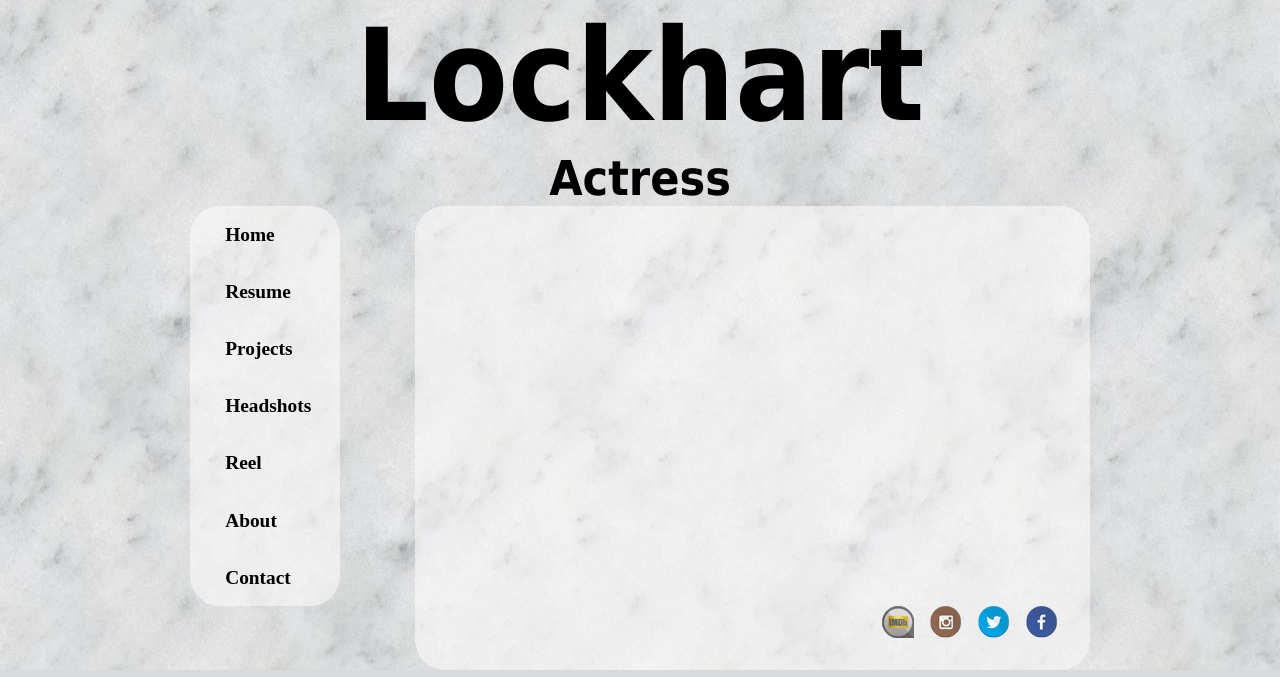
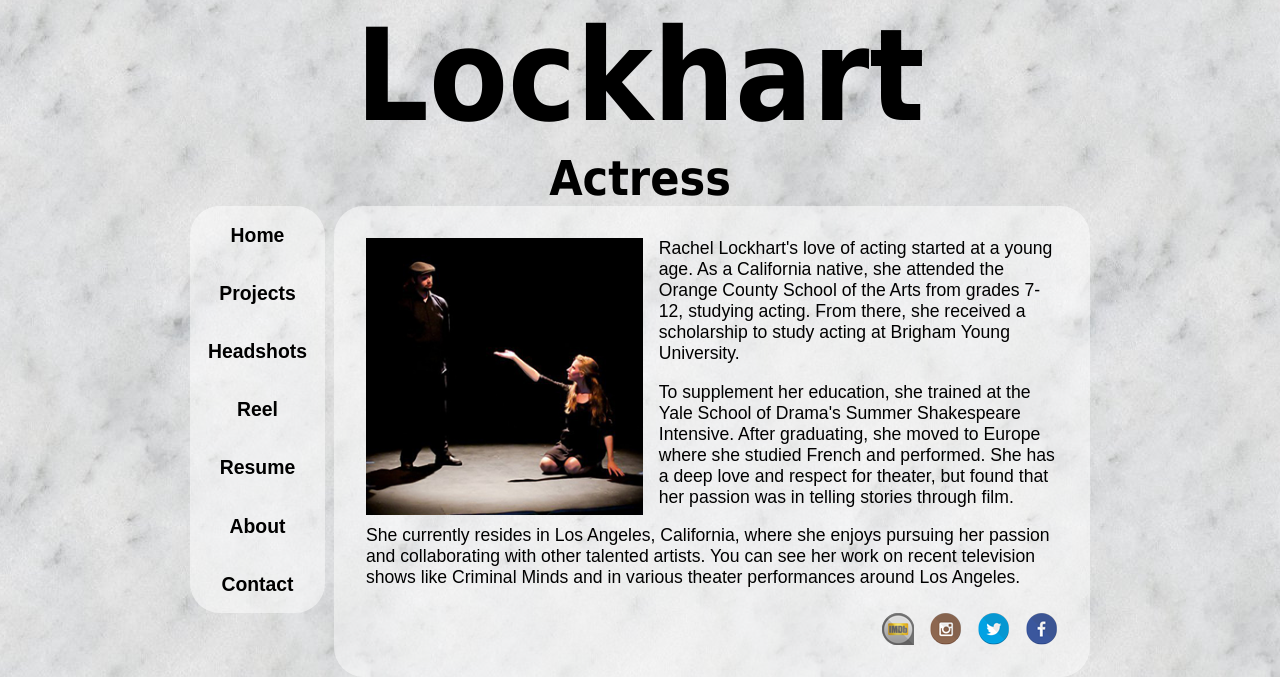
Before and after one commit to Adonias1/CECS470Project, a PHP site: page /about.php in a window 1280 px wide. Shown: the part 148-825 px from the top of the page. Run offline with PHP 8.4, Linux system fonts and the light colour scheme.

Commit message:
Fill in about page. More styles. Center nav elements

```diff
--- a/about.php
+++ b/about.php
@@ -8,9 +8,16 @@
 <body>
 	<?php include "includes/header.php"; ?>
 	<div class="main-content">
-
-		<!--TODO FILL IN BODY -->
-
+		<img id="about-image" src="images/theater.jpg" alt="Image of Rachel Lockhart acting in a play" />
+		<p id="bio">
+			Rachel Lockhart's love of acting started at a young age. As a California native, she attended the Orange County School of the Arts from grades 7-12, studying acting. From there, she received a scholarship to study acting at Brigham Young University.
+		</p>
+		<p>
+			To supplement her education, she trained at the Yale School of Drama's Summer Shakespeare Intensive. After graduating, she moved to Europe where she studied French and performed. She has a deep love and respect for theater, but found that her passion was in telling stories through film.
+		</p>
+		<p>
+			She currently resides in Los Angeles, California, where she enjoys pursuing her passion and collaborating	with other talented artists. You can see her work on recent television shows like Criminal Minds and	in various theater performances around Los Angeles.
+		</p>
 		<?php include "includes/footer.php"; ?>
 	</div>
 </body>
--- a/includes/header.php
+++ b/includes/header.php
@@ -5,10 +5,10 @@
 	</div>
 	<nav>
 		<li><a href="index.php">Home</a></li>
-		<li><a href="resume.php">Resume</a></li>
 		<li><a href="projects.php">Projects</a></li>
 		<li><a href="headshots.php">Headshots</a></li>
 		<li><a href="reel.php">Reel</a></li>
+		<li><a href="resume.php">Resume</a></li>
 		<li><a href="about.php">About</a></li>
 		<li><a href="contact.php">Contact</a></li>
 	</nav>
--- a/styles/styles.css
+++ b/styles/styles.css
@@ -1,10 +1,10 @@
 p, h1, h2, h3, h4, h5, h6 {
 	font-family: sans-serif;
+	font-size: 1.1em;
 }
-h1 {font-size: 2em;} h2 {font-size: 1.5em;} h3 {font-size: 1.25em;}
+h1 {font-size: 2em;} h2 {font-size: 1.5em;} h3 {font-size: 1.25em;} p {margin-bottom: 1em;}
 html {
 	background-image: url("../images/background.jpg");
-	/*background-color: #BEBEC0;*/
 	background-repeat:repeat;
 	max-width: 900px;
 }
@@ -18,7 +18,7 @@ body {
 	width: 100%;
 }
 .main-content {
-	margin-left: 25%;
+	margin-left: 16%;
 	background: rgb(255,255,255);
 	background: rgba(255,255,255, 0.5);
 	padding: 2em;
@@ -38,12 +38,13 @@ body {
 /*NAVIGATION*/
 nav {
 	float: left;
-	width: 20%;
-	max-width: 150px;
+	width: 15%;
+	max-width: 200px;
 	min-width: 130px;
 	background: rgb(255,255,255);
 	background: rgba(255,255,255, 0.5);
 	border-radius: 30px;
+	text-align: center;
 }
 nav a {
 	text-decoration: none;
@@ -52,9 +53,9 @@ nav a {
 	font-size: 1.1em;
 }
 nav li {
-	padding: 1em 1em 1em 2em;
+	padding: 1em 1em 1em 1em;
 	list-style: none;
-	font-family: serif;
+	font-family: ca, arial, sans-serif;;
 	font-size: 1.1em;
 }
 
@@ -115,6 +116,15 @@ iframe {
 	height: 100%;
 	left: 0;
 	top: 0;
+}
+
+/*ABOUT PAGE STYLES*/
+#about-image {
+	float: left;
+	margin-right: 1em;
+	width: 40%;
+	max-width: 300px;
+	min-width: 200px;
 }
 
 /*HEADSHOT PAGE STYLES*/
```
Also changed, not shown: images/theater.jpg (added).
